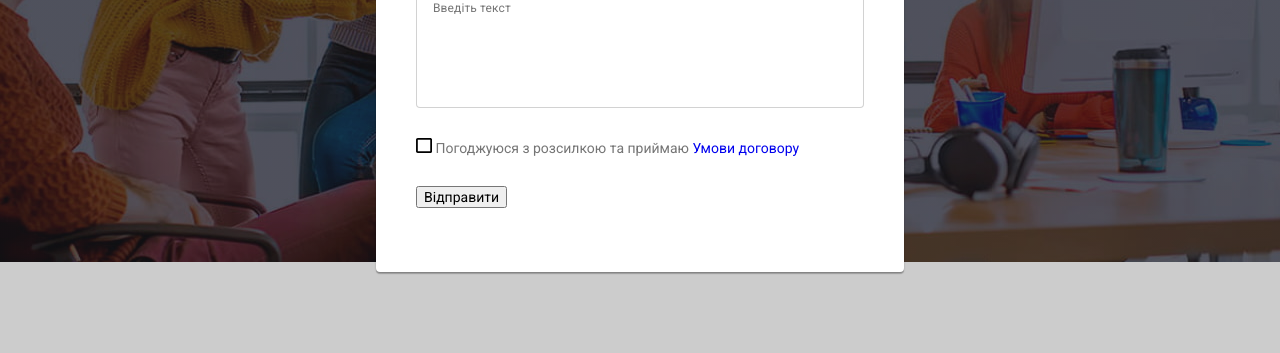
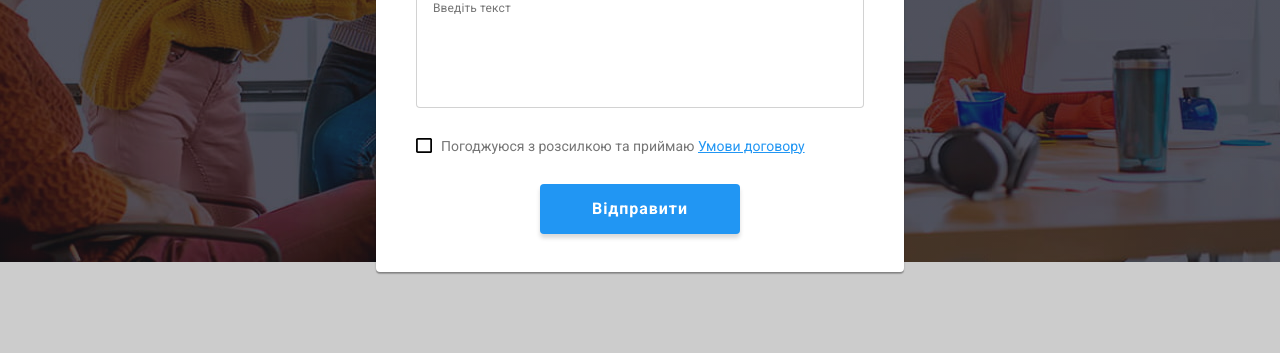
Before and after one commit to ansachuk/goit-markup-hw-06, a plain HTML site: page index.html in a window 1280 px wide. Shown: the part 419-772 px from the top of the page. Drawn offline with nearby package versions, Linux system fonts and the light colour scheme.

Commit message:
add modal submit button

```diff
--- a/css/styles.css
+++ b/css/styles.css
@@ -720,7 +720,7 @@ textarea.form-field {
 
 .accept {
 	position: relative;
-
+	display: flex;
 
 	margin-bottom: 30px;
 }
@@ -740,17 +740,44 @@ textarea.form-field {
 	width: 16px;
 	height: 15px;
 
+	margin-right: 9px;
+
 	background-image: url(../images/homepage/checkbox/check-empty.svg);
 	background-size: contain;
 	background-repeat: no-repeat;
 
 }
 
-.check-box:checked + .check-input{
+.check-box:checked+.check-input {
 	background-image: url(../images/homepage/checkbox/icon-check.svg);
 }
 
+.checkbox-link {
+	color: var(--action-color);
+	text-decoration: underline;
+}
 
+.modal-form-btn {
+	display: block;
+	margin-left: auto;
+	margin-right: auto;
+	font-weight: 700;
+	font-size: 16px;
+	line-height: calc(30/16);
+	/* display: inline-flex;
+	/* align-items: center;
+	text-align: center; */
+
+	letter-spacing: 0.06em;
+
+	color: #FFFFFF;
+	padding: 10px 52px;
+
+	background: var(--action-color);
+	border: none;
+	box-shadow: 0px 4px 4px rgba(0, 0, 0, 0.15);
+	border-radius: 4px;
+}
 
 .is-hidden {
 	visibility: hidden;
--- a/index.html
+++ b/index.html
@@ -591,10 +591,16 @@
                 </label>
               </div>
               <div class="accept">
-                <input class="check-box" type="checkbox" name="accept-checkbox" id="accept-checkbox" />
+                <input
+                  class="check-box"
+                  type="checkbox"
+                  name="accept-checkbox"
+                  id="accept-checkbox"
+                />
                 <span class="check-input"></span>
                 <label for="accept-checkbox"
-                  >Погоджуюся з розсилкою та приймаю <a href="#">Умови договору</a></label
+                  >Погоджуюся з розсилкою та приймаю
+                  <a class="checkbox-link" href="#">Умови договору</a></label
                 >
               </div>
             </div>
```
